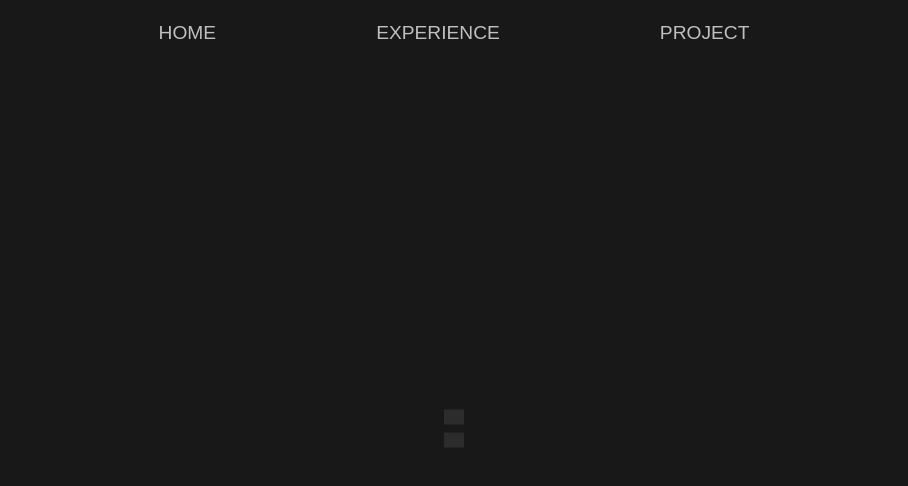
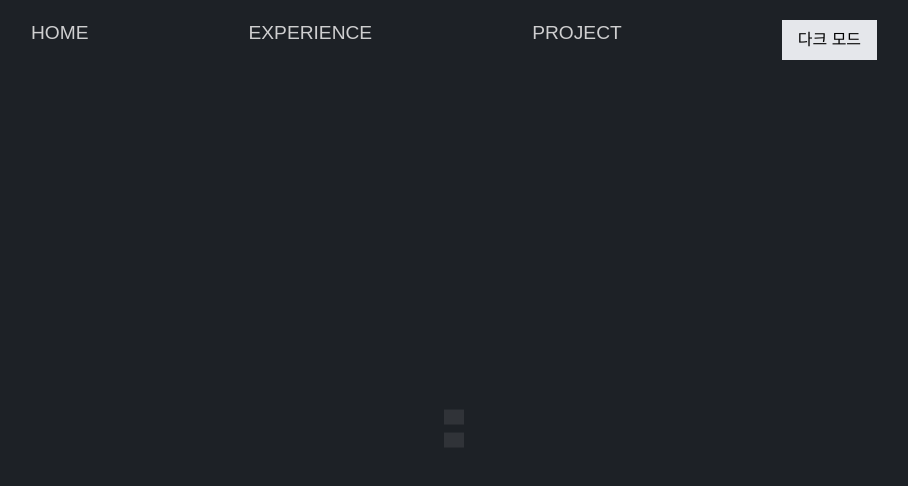
Before and after one commit to lwj-awesome/lwj, a Next.js app: page / in a window 1280 px wide. Shown: the top 486 px of the page, without its empty margins (186-1094 px from the left). Built offline with nearby package versions, Linux system fonts and the light colour scheme; grey boxes are pictures that could not be loaded.

Commit message:
dark 모드 임시로 구현 - 임시 다크모드 버튼 헤더에 추가

```diff
--- a/src/app/globals.css
+++ b/src/app/globals.css
@@ -2,10 +2,11 @@
 
 :root {
   /* color */
-  --color-black: #181818;
-  --color-silver: silver;
-  --color-darkSilver: #cccccc;
-  --color-lightgray: lightgray
+  --color-main-black: rgb(5, 8, 16);
+  --color-sub-black: rgb(29, 33, 38);
+  --color-main-green: rgb(17, 233, 86);
+  --color-main-white: rgb(207, 207, 208);
+  --color-main-gray: rgb(250, 250, 252);
 
   /* font Size */
   --font-size-xs: 0.8rem;
@@ -26,15 +27,21 @@
   --spacing-lg: 1.6rem;
   --spacing-xl: 2rem;
   --spacing-xxl: 4rem;
+
+  --color-main-black: rgb(5, 8, 16);
+  --color-sub-black: rgb(29, 33, 38);
+  --color-main-green: rgb(17, 233, 86);
+  --color-main-white: rgb(207, 207, 208);
+  --color-main-gray: rgb(250, 250, 252);
 }
 
 @theme {
-  --color-custom-background: var(--color-black);
-  --color-custom-foreground: var(--color-silver);
+  --color-custom-background: var(--color-sub-black);
+  --color-custom-foreground: var(--color-main-white);
   --color-custom-border-color: var(--color-silver);
-  --color-custom-basic-text-color: var(--color-darkSilver);
-  --color-custom-description-text-color: var(--color-lightgray);
-  --color-custom-description-title-text-color: var(--color-silver);
+  --color-custom-basic-text-color: var(--color-main-gray);
+  --color-custom-description-text-color: var(--color-main-gray);
+  --color-custom-description-title-text-color: var(--color-main-gray);
 
   /* spacing */
   --spacing-custom-gap-lg: var(--spacing-xl);
@@ -64,6 +71,14 @@
     }
   }
 }
+.dark {
+  --color-custom-background: var(--color-sub-black);
+  --color-custom-foreground: var(--color-main-white);
+  --color-custom-border-color: var(--color-silver);
+  --color-custom-basic-text-color: var(--color-main-gray);
+  --color-custom-description-text-color: var(--color-main-gray);
+  --color-custom-description-title-text-color: var(--color-main-gray);
+}
 
 html,
 body {
@@ -73,7 +88,7 @@ body {
 
 body {
   color: var(--color-custom-foreground);
-  background: var( --color-custom-background);
+  background: var(--color-custom-background);
   font-family: Arial, Helvetica, sans-serif;
   -webkit-font-smoothing: antialiased;
   -moz-osx-font-smoothing: grayscale;
--- a/src/components/ui/header/header.tsx
+++ b/src/components/ui/header/header.tsx
@@ -1,4 +1,5 @@
 import Text from "../text-module/text-module";
+import ThemeToggleButton from "../toggle-button/toggle-button";
 interface HeaderProps {
   moveToExperience: () => void;
   moveToProject: () => void;
@@ -21,6 +22,9 @@ export default function Header({
       <div onClick={moveToProject}>
         <Text.header>PROJECT</Text.header>
       </div>
+      <main className=" bg-white text-black dark:bg-black dark:text-white">
+        <ThemeToggleButton />
+      </main>
     </header>
   );
 }
--- /dev/null
+++ b/src/components/ui/toggle-button/toggle-button.tsx
@@ -0,0 +1,16 @@
+"use client";
+
+import { useTheme } from "@/hooks/useTheme";
+
+export default function ThemeToggleButton() {
+  const { theme, toggleTheme } = useTheme();
+
+  return (
+    <button
+      onClick={toggleTheme}
+      className="px-4 py-2 bg-gray-200 dark:bg-gray-700 text-black dark:text-white"
+    >
+      {theme === "dark" ? "라이트 모드" : "다크 모드"}
+    </button>
+  );
+}
--- /dev/null
+++ b/src/hooks/useTheme.ts
@@ -0,0 +1,28 @@
+"use client";
+
+import { useEffect, useState } from "react";
+
+export function useTheme() {
+  const [theme, setTheme] = useState<"light" | "dark">(() => {
+    if (typeof window !== "undefined") {
+      return (localStorage.getItem("theme") as "dark" | "light") || "light";
+    }
+    return "light";
+  });
+
+  useEffect(() => {
+    const root = document.documentElement;
+    if (theme === "dark") {
+      root.classList.add("dark");
+    } else {
+      root.classList.remove("dark");
+    }
+    localStorage.setItem("theme", theme);
+  }, [theme]);
+
+  const toggleTheme = () => {
+    setTheme((prev) => (prev === "light" ? "dark" : "light"));
+  };
+
+  return { theme, toggleTheme };
+}
```
